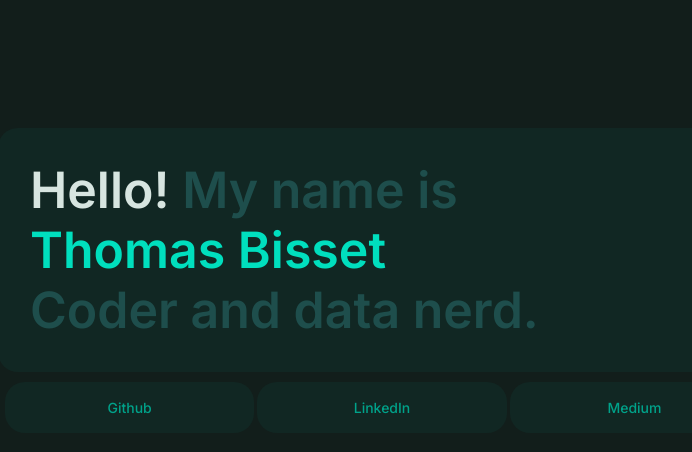
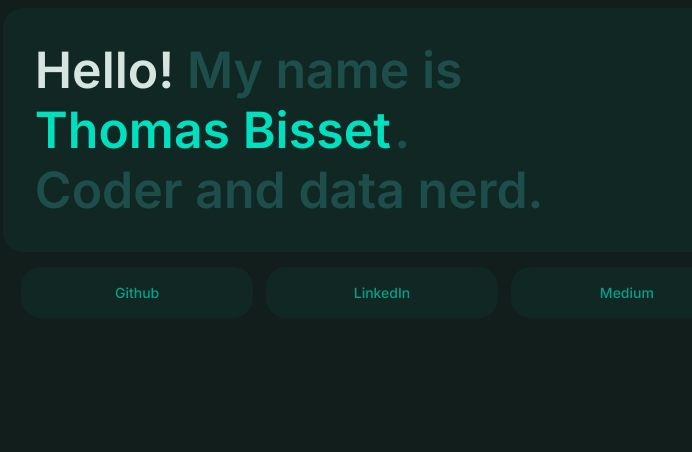
Before and after one commit to ThomasBisset/thomasbisset.github.io, a plain HTML site: page index.html in a window 1280 px wide. Shown: the whole page, without its empty margins (258-950 px from the left). Drawn offline with Linux system fonts and the light colour scheme.

Commit message:
updated stylesheet

```diff
--- a/index.html
+++ b/index.html
@@ -1,20 +1,21 @@
 <html>
     <head>
         <title>Thomas Bisset</title>
-        <link rel="stylesheet" href="style.css" />
+        <link rel="stylesheet" href="style2.css" />
     </head>
     <body>
+        <div class="centred">
             <div class="box112723">
                 <span class="title_light">Hello! </span>
                 <span class="title_dark">My name is </span> <br/>
-            <span class="title_highlight">Thomas Bisset </span> <br/>
-            <span class="title_dark">Coder and data nerd. </span>
+                <span class="title_highlight">Thomas Bisset</span>
+                <span class="title_dark">. <br />Coder and data nerd. </span>
             </div>
-
             <div class="navbar">
                 <a class="navlink" href="https://github.com/ThomasBisset">Github</a>
                 <a class="navlink" href="https://www.linkedin.com/in/thomasbisset">LinkedIn</a>
                 <a class="navlink" href="https://medium.com/@thomasbisset">Medium</a>
             </div>
+        </div>
     </body>
 </html>
--- a/style.css
+++ b/style.css
@@ -92,7 +92,6 @@ a.navlink {
     appearance: button;
     -webkit-appearance: button;
     -moz-appearance: button;
-    width: 28%;
     color: #00a28a;
     background-color: #112723;
     font-family: Inter, Helvetica, Arial, sans-serif;
@@ -111,7 +110,6 @@ a.navlink:hover {
     appearance: button;
     -webkit-appearance: button;
     -moz-appearance: button;
-    width: 27%;
     color: #d7e5e0;
     background-color: #1e4e4c;
     font-family: Inter, Helvetica, Arial, sans-serif;
@@ -126,10 +124,14 @@ a.navlink:hover {
     transition-duration: 0.4s;
 }
 
-form {
-    display: inline;
-}
-
 div.navbar {
+    margin-top: 25px;
+    margin-bottom: 25px;
+    margin-right: 25px;
+    margin-left: 25px;
+    padding-top: 25px;
+    padding-bottom: 25px;
+    padding-right: 25px;
+    padding-left: 25px;
     text-align: center;
 }
--- /dev/null
+++ b/style2.css
@@ -0,0 +1,71 @@
+@import url('https://fonts.googleapis.com/css2?family=Inter:wght@300;400;500;600&display=swap');
+
+body {
+    color: #d7e5e0;
+    background-color: #121e1b;
+    font-family: Inter, Helvetica, Arial, sans-serif;
+    font-size: 12px;
+}
+
+.centred {
+    position: relative;
+    left: 20%;
+    width: 60%;
+}
+
+.navbar {
+    text-align: center;
+    padding-top: 10px;
+    padding-bottom: 10px;
+}
+
+.box112723 {
+    border: 2px solid transparent;
+    margin-top: 5px;
+    margin-top: 5px;
+    margin-bottom: 5px;
+    border-radius: 20px;
+    padding: 30px;
+    background-color: #112723
+}
+
+.title_highlight {
+    color: #00dfbe;
+    font-size: 50px;
+    font-weight: 600;
+}
+
+.title_light {
+    color: #d7e5e0;
+    font-size: 50px;
+    font-weight: 600;
+}
+
+.title_dark {
+    color: #1e4e4c;
+    font-size: 50px;
+    font-weight: 600;
+}
+
+a.navlink {
+    color: #00a28a;
+    background-color: #112723;
+    width: 30%;
+    border: 2px solid transparent;
+    border-radius: 20px;
+    font-size: 14px;
+    margin-left: 5px;
+    margin-right: 5px;
+    padding-top: 15px;
+    padding-bottom: 15px;
+    font-weight: 500;
+    text-decoration: none;
+    transition-duration: 0.4s;
+    display: inline-block;
+    vertical-align: middle;
+}
+
+a.navlink:hover {
+    color: #d7e5e0;
+    border: 2px solid #00dfbe;
+}
```
Lines whose indentation alone changed are shown as unchanged.
